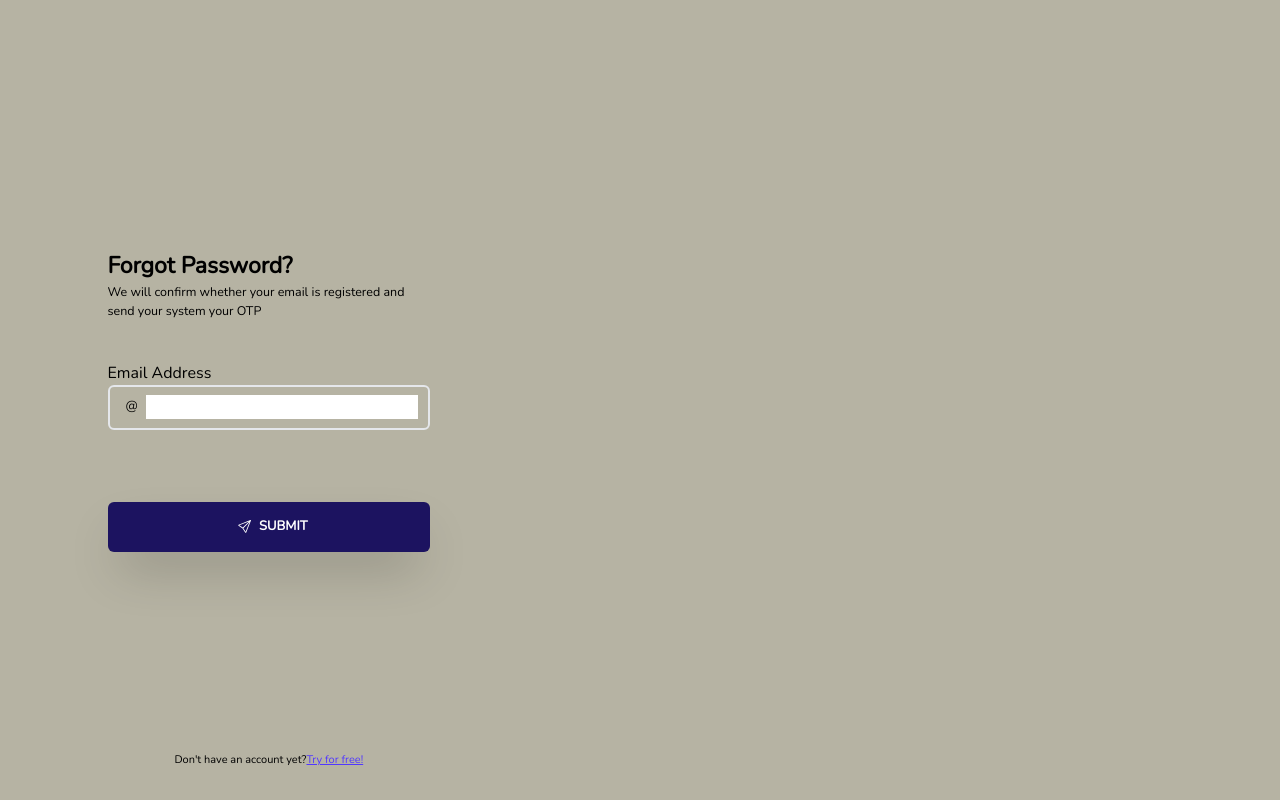
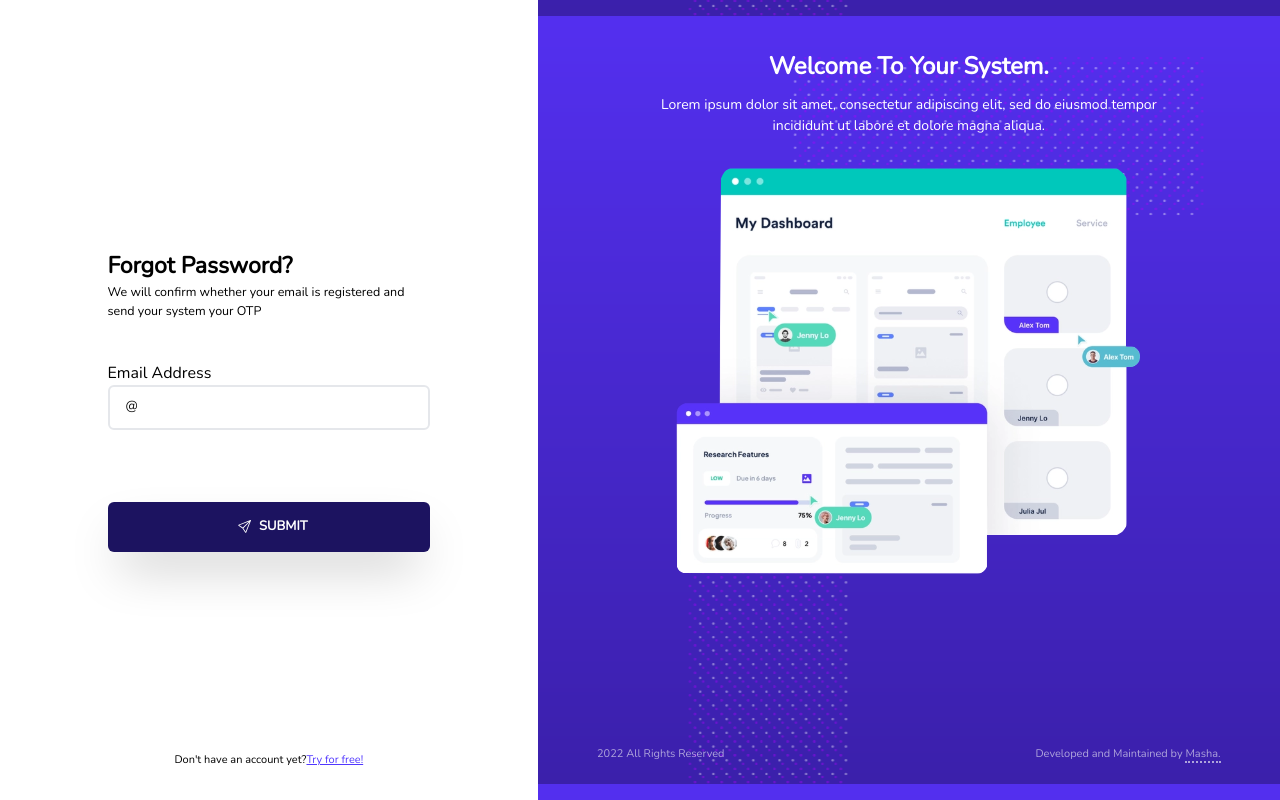
Before and after one commit to Masha-bit/AuthenticationUI, a Next.js app: page /OtpPage in a window 1280 px wide. Built offline with nearby package versions, Linux system fonts and the light colour scheme.

Commit message:
correction of nextlayoutS

```diff
--- a/src/app/NewPassword/page.jsx
+++ b/src/app/NewPassword/page.jsx
@@ -9,7 +9,7 @@ import Button from '../Home/component/Button';
 import { useState } from 'react';
 import { useRouter } from 'next/navigation';
 
-export default function page() {
+function PassPage() {
   const text_color = '[#4b4b4bb6]';
   const ph_color = '[#afa9a9b6]';
   const light_blue = '[#5137ff]';
@@ -128,3 +128,48 @@ export default function page() {
     </main>
   );
 }
+
+export default function page() {
+  return (
+    <html lang="en">
+    <body className="h-[100vh] w-[100vw] bg-[#b6b3a3] m-0 p-0 flex flex-row font-nunito">
+      <div className="h-[100%] w-[42%] sm:w-[100%] bg-white"><PassPage/></div>
+
+      <div
+        className="h-[100%] w-[58%] flex flex-col items-center bg-right text-white relative p-[1rem] sm:hidden"
+        style={{ backgroundImage: 'url(/bg.png)' }}
+      >
+        {/* <div className='h-[100%] w-[100%] absolute top-0 left-0 z-[1]'>
+        <FloatingShapes/>
+        </div> */}
+
+        <h1 className="w-[auto] h-[40px] text-[24px] my-[.35rem] text-center font-semibold mt-[2rem]">
+          Welcome To Your System.
+        </h1>
+
+        <h3 className="h-[auto] w-[70%] text-center text-[14px]">
+          Lorem ipsum dolor sit amet, consectetur adipiscing elit, sed do
+          eiusmod tempor incididunt ut labore et dolore magna aliqua.{' '}
+        </h3>
+
+        <div className="flex items-center justify-center mt-[2rem]">
+          <img src="/login.svg" />
+        </div>
+
+        <div className="flex justify-between items-center h-[60px] w-[84%]  absolute bottom-0 mb-[1rem] text-[#fafafa9a] text-[11px] ">
+          <p>2022 All Rights Reserved</p>
+          <p className="">
+            Developed and Maintained by{' '}
+            <Link
+              href={`./`}
+              className="decoration-[none] border-dotted border-b-2 border-[#fafafa9a] hover:text-white hover:transition-all transition-all"
+            >
+              Masha.
+            </Link>
+          </p>
+        </div>
+      </div>
+    </body>
+  </html>
+  )
+}
--- a/src/app/OtpPage/page.jsx
+++ b/src/app/OtpPage/page.jsx
@@ -13,7 +13,7 @@ import Popup from '../Home/component/Popup';
 import { useRouter, useParams } from 'next/navigation';
 import ErrorPopup from '../Home/component/ErrorPopup';
 
-export default function Page() {
+function OtpPage() {
   const text_color = '[#4b4b4bb6]';
   const ph_color = '[#afa9a9b6]';
   const light_blue = '[#5137ff]';
@@ -135,3 +135,48 @@ export default function Page() {
     </div>
   );
 }
+
+export default function page() {
+  return (
+    <html lang="en">
+    <body className="h-[100vh] w-[100vw] bg-[#b6b3a3] m-0 p-0 flex flex-row font-nunito">
+      <div className="h-[100%] w-[42%] sm:w-[100%] bg-white"><OtpPage/></div>
+
+      <div
+        className="h-[100%] w-[58%] flex flex-col items-center bg-right text-white relative p-[1rem] sm:hidden"
+        style={{ backgroundImage: 'url(/bg.png)' }}
+      >
+        {/* <div className='h-[100%] w-[100%] absolute top-0 left-0 z-[1]'>
+        <FloatingShapes/>
+        </div> */}
+
+        <h1 className="w-[auto] h-[40px] text-[24px] my-[.35rem] text-center font-semibold mt-[2rem]">
+          Welcome To Your System.
+        </h1>
+
+        <h3 className="h-[auto] w-[70%] text-center text-[14px]">
+          Lorem ipsum dolor sit amet, consectetur adipiscing elit, sed do
+          eiusmod tempor incididunt ut labore et dolore magna aliqua.{' '}
+        </h3>
+
+        <div className="flex items-center justify-center mt-[2rem]">
+          <img src="/login.svg" />
+        </div>
+
+        <div className="flex justify-between items-center h-[60px] w-[84%]  absolute bottom-0 mb-[1rem] text-[#fafafa9a] text-[11px] ">
+          <p>2022 All Rights Reserved</p>
+          <p className="">
+            Developed and Maintained by{' '}
+            <Link
+              href={`./`}
+              className="decoration-[none] border-dotted border-b-2 border-[#fafafa9a] hover:text-white hover:transition-all transition-all"
+            >
+              Masha.
+            </Link>
+          </p>
+        </div>
+      </div>
+    </body>
+  </html>
+  )
+}
--- a/src/app/OtpValidation/page.jsx
+++ b/src/app/OtpValidation/page.jsx
@@ -5,8 +5,9 @@ import Button from '../Home/component/Button';
 import { BsSend } from 'react-icons/bs';
 import { AiOutlineCheckCircle } from 'react-icons/ai';
 import Popup from '../Home/component/Popup';
+import Link from 'next/link';
 
-export default function OtpPage() {
+function OtpVal() {
   const text_color = '[#4b4b4bb6]';
   const ph_color = '[#afa9a9b6]';
   const light_blue = '[#5137ff]';
@@ -109,7 +110,7 @@ export default function OtpPage() {
         <Button
           link={''}
           icon={<BsSend style={{ color: 'white', outline: 'white' }} />}
-          text={'CONTINU'}
+          text={'CONTINUE'}
           onClick={handleSubmit}
         />
 
@@ -120,3 +121,48 @@ export default function OtpPage() {
     </div>
   );
 }
+
+export default function page() {
+  return (
+    <html lang="en">
+    <body className="h-[100vh] w-[100vw] bg-[#b6b3a3] m-0 p-0 flex flex-row font-nunito">
+      <div className="h-[100%] w-[42%] sm:w-[100%] bg-white"><OtpVal/></div>
+
+      <div
+        className="h-[100%] w-[58%] flex flex-col items-center bg-right text-white relative p-[1rem] sm:hidden"
+        style={{ backgroundImage: 'url(/bg.png)' }}
+      >
+        {/* <div className='h-[100%] w-[100%] absolute top-0 left-0 z-[1]'>
+        <FloatingShapes/>
+        </div> */}
+
+        <h1 className="w-[auto] h-[40px] text-[24px] my-[.35rem] text-center font-semibold mt-[2rem]">
+          Welcome To Your System.
+        </h1>
+
+        <h3 className="h-[auto] w-[70%] text-center text-[14px]">
+          Lorem ipsum dolor sit amet, consectetur adipiscing elit, sed do
+          eiusmod tempor incididunt ut labore et dolore magna aliqua.{' '}
+        </h3>
+
+        <div className="flex items-center justify-center mt-[2rem]">
+          <img src="/login.svg" />
+        </div>
+
+        <div className="flex justify-between items-center h-[60px] w-[84%]  absolute bottom-0 mb-[1rem] text-[#fafafa9a] text-[11px] ">
+          <p>2022 All Rights Reserved</p>
+          <p className="">
+            Developed and Maintained by{' '}
+            <Link
+              href={`./`}
+              className="decoration-[none] border-dotted border-b-2 border-[#fafafa9a] hover:text-white hover:transition-all transition-all"
+            >
+              Masha.
+            </Link>
+          </p>
+        </div>
+      </div>
+    </body>
+  </html>
+  )
+}
--- a/src/app/UserProfile/layout.jsx
+++ b/src/app/UserProfile/layout.jsx
@@ -8,7 +8,7 @@ export default function RootLayout({ children }) {
             <meta name="viewport" content="width=device-width, initial-scale=1.0" />
             <title>Document</title>
         </head>
-        <body className='h-[100vh] w-[100vw] bg-[#b6b3a3] m-0 p-0 flex items-center justify-center font-nunito'>
+        <body className='h-[100vh] bg-[#b6b3a3] m-0 p-0 flex items-center justify-center font-nunito'>
         {children}
         </body>
         </html>
--- a/src/app/layout.js
+++ b/src/app/layout.js
@@ -1,3 +1,4 @@
+import Link from 'next/link';
 import './globals.css';
 import { Inter } from 'next/font/google';
 import FloatingShapes from './Home/component/FloatingShapes';
@@ -10,11 +11,11 @@ export const metadata = {
 export default function RootLayout({ children }) {
   return (
     <html>
-        <head>
-        </head>
-        <body className='h-[100vh] w-[100vw] bg-[#b6b3a3] m-0 p-0 flex items-center justify-center font-nunito'>
-        {children}
-        </body>
-        </html>
+      <head>
+    </head>
+    <body>
+    {children}
+    </body>
+    </html>
   );
 }
```
Also changed, not shown: src/app/page.js (indentation only).
